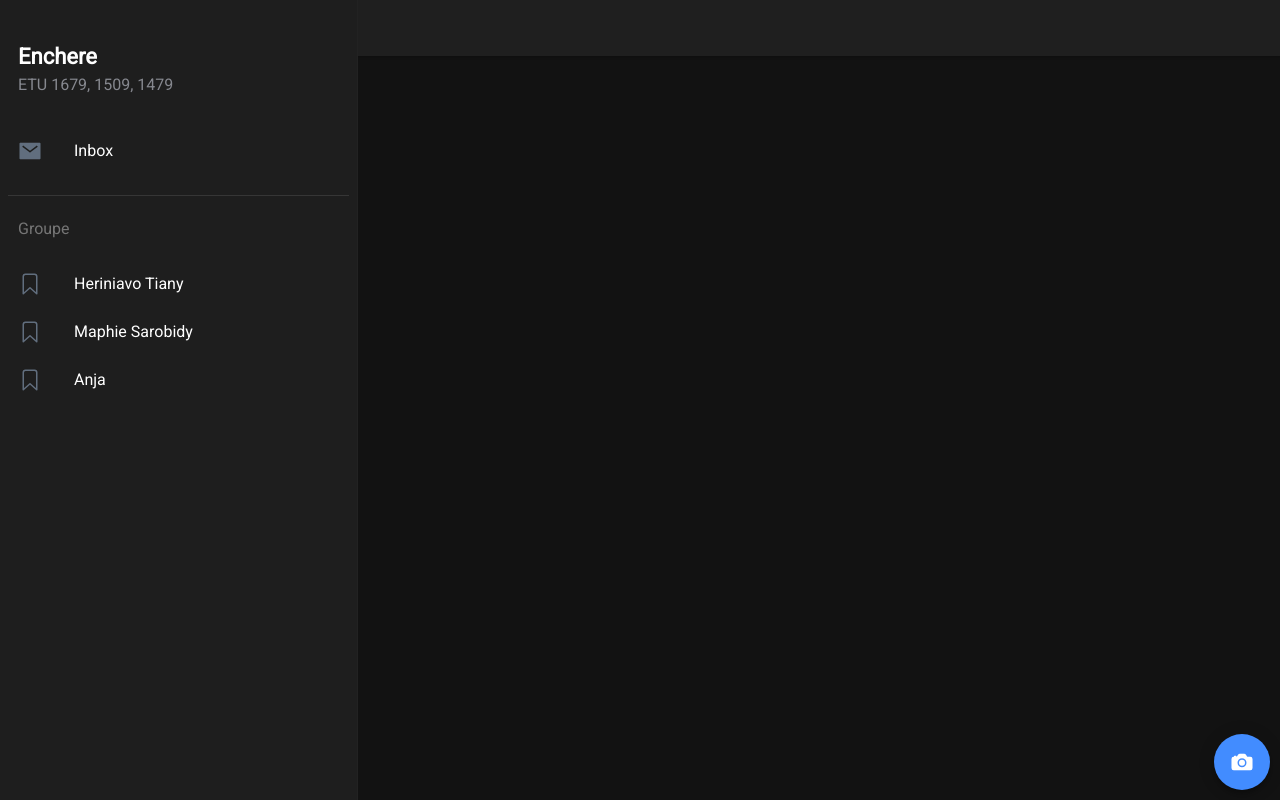
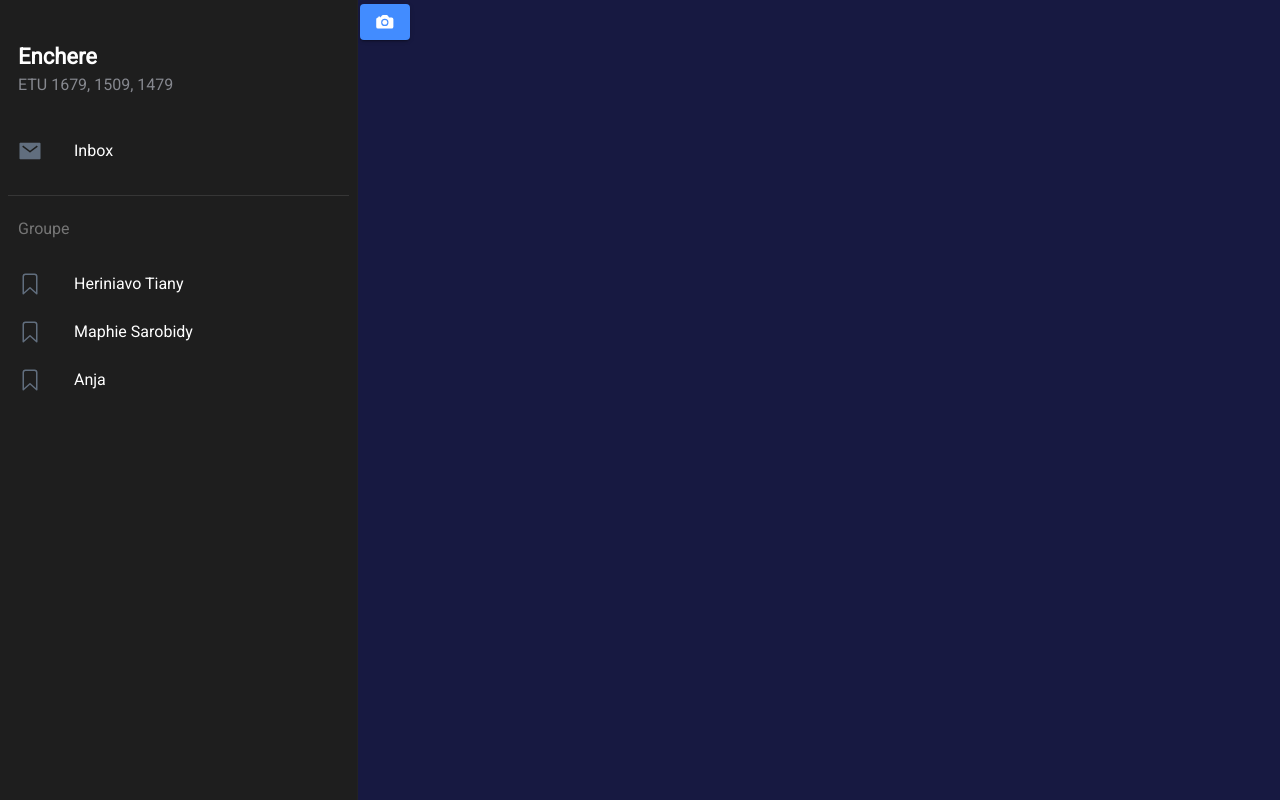
Before and after one commit to Heriniavo-Tiany/enchere-mobile, a React (Create React App) app: page /upload in a window 1280 px wide. Built offline with nearby package versions, Linux system fonts and the light colour scheme.

Commit message:
Photo Update

```diff
--- a/src/pages/NewEnchere.tsx
+++ b/src/pages/NewEnchere.tsx
@@ -3,6 +3,7 @@ import { useEffect, useState } from "react";
 import axios from "axios";
 import { useHistory } from 'react-router-dom';
 import {useParams} from 'react-router';
+import Upload from "./Upload";
 
 
 const NewEnchere: React.FC = () =>{
@@ -108,7 +109,8 @@ const NewEnchere: React.FC = () =>{
                 </IonItem>
 
                 <IonItem>
-                    <IonButton onClick={() => image()}>Ajouter une image</IonButton >
+                    {/*<IonButton onClick={() => image()}>Ajouter une image</IonButton >*/}
+                    <Upload />
                 </IonItem>
                 <IonButton className="btn-simple" color="primary" onClick={newEnchere}>Ok, Inserer</IonButton>
 
--- a/src/pages/Upload.tsx
+++ b/src/pages/Upload.tsx
@@ -22,28 +22,10 @@ const Upload: React.FC = () => {
 
     return (
         <>
-            <IonPage>
-                <IonHeader>
-                    <IonToolbar>
-                        <IonButtons slot="start">
-                            <IonMenuButton/>
-                        </IonButtons>
-                        <IonTitle>{name}</IonTitle>
-                    </IonToolbar>
-                </IonHeader>
 
-                <IonContent fullscreen>
-                    <IonHeader collapse="condense">
-                        <IonToolbar>
-                            <IonTitle size="large">{name}</IonTitle>
-                        </IonToolbar>
-                    </IonHeader>
-
-                    <IonFab slot="fixed" vertical="bottom" horizontal="end">
-                        <IonFabButton onClick={() => takePhoto(null)}>
+            <IonButton onClick={() => takePhoto(null)}>
                 <IonIcon icon={camera}></IonIcon>
-                        </IonFabButton>
-                    </IonFab>
+            </IonButton>
             {
                 photos.length > 0 ?
                     <>
@@ -66,9 +48,6 @@ const Upload: React.FC = () => {
                     ''
             }
 
-
-                </IonContent>
-            </IonPage>
         </>
     );
 };
```
Lines whose indentation alone changed are shown as unchanged.
